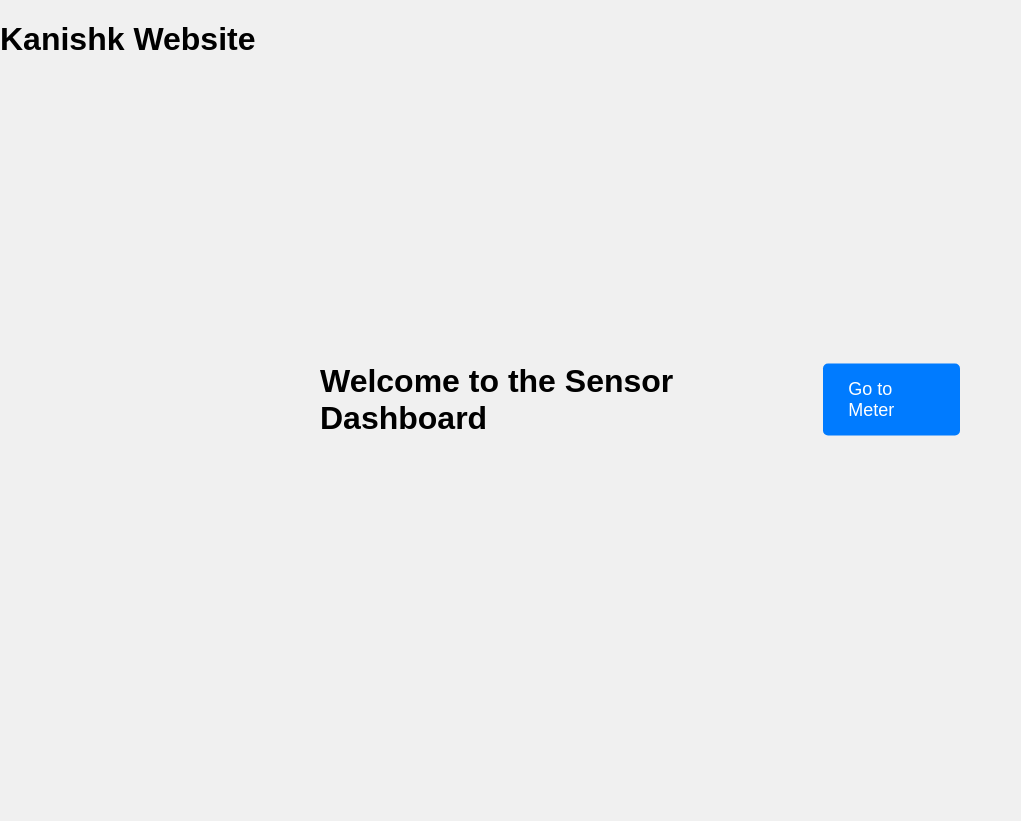
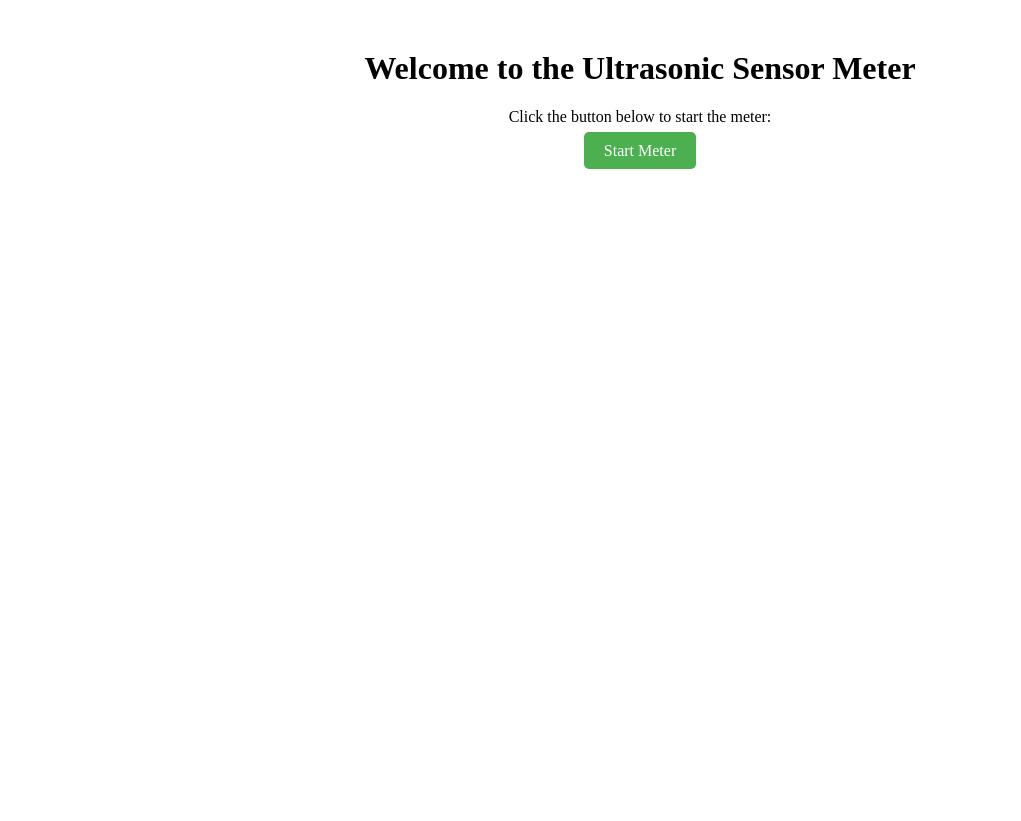
Before and after one commit to watterbottlee/ultrasonic_sensor_reader_app, a Django app: template iot_app/templates/iot_app/index.html in a window 1280 px wide. Shown: the whole page, without its empty margins (0-1021 px from the left). After the commit the page ends 169 px from the top, so only its background shows below. Run offline with Django 3.2, Linux system fonts and the light colour scheme; the template is opened without the code that fills it, so the values that code supplies are empty.

Commit message:
pushing to platform.sh

```diff
--- a/iot_app/models.py
+++ b/iot_app/models.py
@@ -1,4 +1,5 @@
 from django.db import models
+from django.contrib.auth.models import User
 
 class DistanceData(models.Model):
     distance = models.DecimalField(max_digits=5, decimal_places=2)
@@ -6,3 +7,4 @@ class DistanceData(models.Model):
 
     def __str__(self):
         return f"Distance: {self.distance} cm"
+# Create your models here.
--- a/iot_app/templates/iot_app/index.html
+++ b/iot_app/templates/iot_app/index.html
@@ -1,44 +1,15 @@
 <!DOCTYPE html>
 <html lang="en">
-
 <head>
     <meta charset="UTF-8">
     <meta name="viewport" content="width=device-width, initial-scale=1.0">
-    <title>Sensor Dashboard</title>
-    <style>
-        body {
-            font-family: Arial, sans-serif;
-            height: 100vh;
-            margin: 0;
-            background-color: #f0f0f0;
-        }
-        #center-elements{
-            position:absolute;
-            top:50%;
-            left: 50%;
-            transform: translate(-50%, -50%);
-            display: flex;
-            gap: 20px;
-            align-items: center;
-            justify-content: center;
-        }
-        .button {
-            padding: 15px 25px;
-            font-size: 18px;
-            color: white;
-            background-color: #007bff;
-            border: none;
-            border-radius: 5px;
-            cursor: pointer;
-            text-decoration: none;
-        }
-    </style>
+    <title>Ultrasonic Sensor Meter</title>
 </head>
 <body>
-    <h1>Kanishk Website</h1>
-    <div id="center-elements">
-        <h1>Welcome to the Sensor Dashboard</h1>
-        <a href="{% url 'meter' %}" class="button">Go to Meter</a>
+    <div style="text-align: center; margin-top: 50px;">
+        <h1>Welcome to the Ultrasonic Sensor Meter</h1>
+        <p>Click the button below to start the meter:</p>
+        <a href="{% url 'meter' %}" id="start-meter" style="padding: 10px 20px; font-size: 16px; text-decoration: none; background-color: #4CAF50; color: white; border-radius: 5px;">Start Meter</a>
     </div>
 </body>
 </html>
--- a/iot_app/urls.py
+++ b/iot_app/urls.py
@@ -1,9 +1,8 @@
 from django.urls import path
 from .views import index_view, meter_view, receive_sensor_data, latest_distance_view
-
 urlpatterns = [
     path('', index_view, name='index'),  # Home page
     path('meter/', meter_view, name='meter'),  # Meter page
     path('api/sensor/', receive_sensor_data, name='receive_sensor_data'),  # Endpoint to receive sensor data
-    path('api/latest-distance/', latest_distance_view, name='latest_distance'),  # Endpoint to get latest distance
+    path('api/latest-distance/', latest_distance_view, name='latest_distance'),  # Endpoint to get latest
 ]
--- a/iot_app/views.py
+++ b/iot_app/views.py
@@ -3,6 +3,7 @@ from django.http import JsonResponse
 from django.views.decorators.csrf import csrf_exempt
 import json
 from .models import DistanceData
+from django.shortcuts import render
 
 def index_view(request):
     """Render the index page."""
@@ -12,7 +13,7 @@ def meter_view(request):
     """Render the meter page."""
     return render(request, 'iot_app/meter.html')
 
-@csrf_exempt  # Disable CSRF protection for this view (not recommended for production)
+@csrf_exempt  # Disable CSRF protection for this view (production me use nhi krna hai.)
 def receive_sensor_data(request):
     """Receive sensor data via POST request and save it to the database."""
     if request.method == 'POST':
--- a/iot_project/settings.py
+++ b/iot_project/settings.py
@@ -38,7 +38,7 @@ INSTALLED_APPS = [
     'django.contrib.messages',
     'django.contrib.staticfiles',
     #my apps
-    "iot_app"
+    "iot_app",
 ]
 
 MIDDLEWARE = [
--- a/sensor_reader/read_sensor.py
+++ b/sensor_reader/read_sensor.py
@@ -5,7 +5,7 @@ import json  # Import json to handle JSON data
 
 # Set up the serial connection
 ser = serial.Serial('COM7', 9600)  # Adjust the port name as necessary
-time.sleep(2)  # Wait for the connection to establish
+time.sleep(1)  # Wait for the connection to establish
 
 def read_sensor_data():
     while True:
@@ -18,10 +18,12 @@ def read_sensor_data():
                 # Send the distance data to your Django application as JSON
                 response = requests.post('http://127.0.0.1:8000/api/sensor/', json={
                     'distance': distance
-                })
+                }, timeout=30,)
                 print(response.status_code)  # Print the response status
 
 try:
     read_sensor_data()
 except KeyboardInterrupt:
     ser.close()  # Close the serial connection on exit
+#https://main-bvxea6i-vwgbuyftj5uri.us-3.platformsh.site
+#http://127.0.0.1:8000
```
Also changed, not shown: iot_app/migrations/0002_topic_entry.py (added), iot_app/migrations/0003_remove_topic_owner_delete_entry_delete_topic.py (added), 3 other files.
